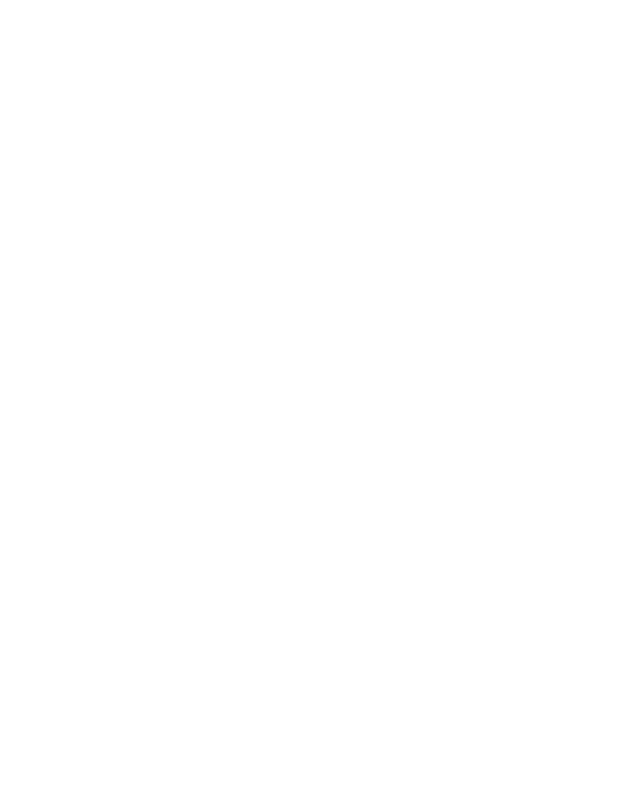
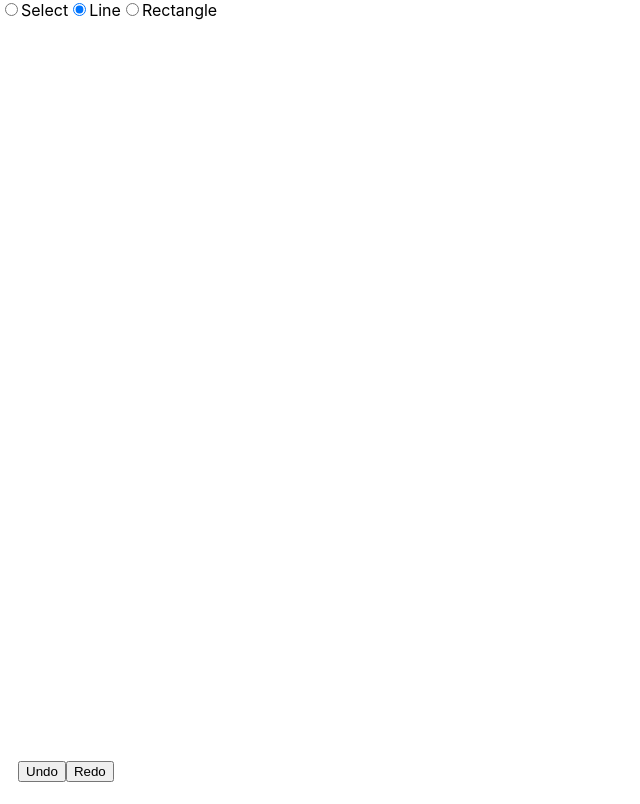
Before and after one commit to alison2686/calligraphy-brush, a React (Create React App) app: page /paint-app in a window 1280 px wide. Before the commit this address had no page. Shown: the whole page, without its empty margins (0-640 px from the left). Built offline with nearby package versions, Linux system fonts and the light colour scheme.

Commit message:
connect landing page and paint app page

```diff
--- a/src/App.js
+++ b/src/App.js
@@ -1,7 +1,7 @@
 import React from 'react'
 // import Paint from './components/Paint/paint'
 import Home from './pages/index'
-import OpenApp from './pages/openApp';
+import PaintApp from './pages/paint-app';
 import {
     BrowserRouter,
     Routes,
@@ -13,7 +13,7 @@
         <BrowserRouter>
             <Routes>
                 <Route path='/' element={<Home />} />
-                <Route path='/openApp' element={<OpenApp />} />
+                <Route path='/paint-app' element={<PaintApp />} />
             </Routes>
         </BrowserRouter>
     )
--- a/src/components/HeroSection/index.jsx
+++ b/src/components/HeroSection/index.jsx
@@ -25,7 +25,7 @@
     let navigate = useNavigate();
 
     function handleClick() {
-        navigate('/openApp')
+        navigate('/paint-app')
     }
 
     return (
--- a/src/pages/openApp.js
+++ b/src/pages/paint-app.js
@@ -1,7 +1,7 @@
 import React from 'react'
 import Paint from '../components/Paint/paint'
 
-const OpenApp = () => {
+const PaintApp = () => {
     return (
         <div>
             <Paint />
@@ -9,4 +9,4 @@
     )
 }
 
-export default OpenApp
+export default PaintApp
```
